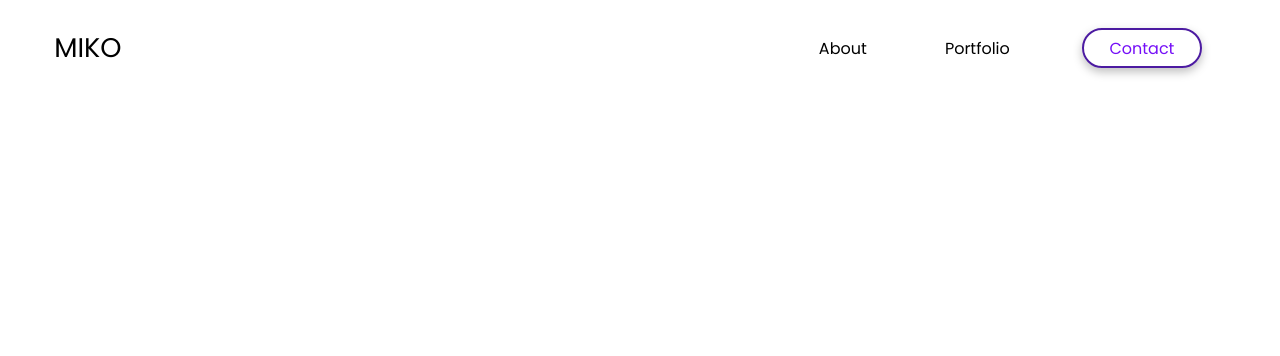
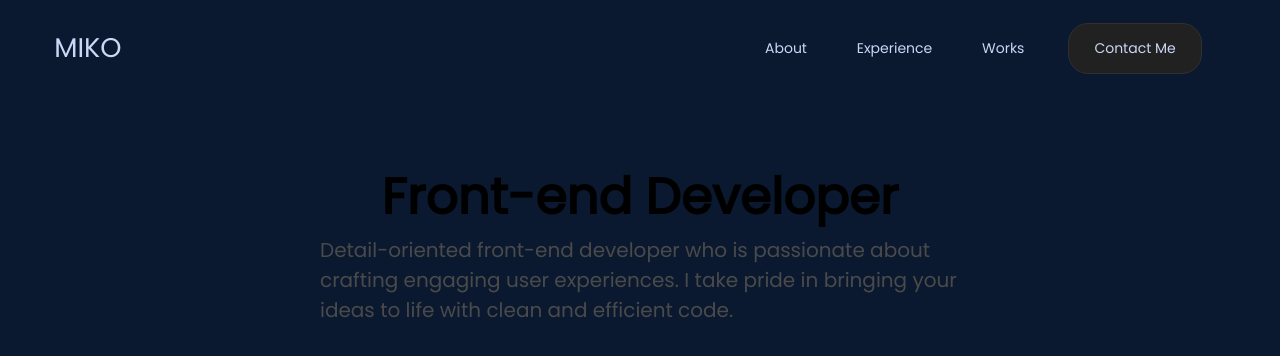
Before and after one commit to barreyrojohnmiko/personal-portfolio, a React (Create React App) app: page /home in a window 1280 px wide. Shown: the top 356 px of the page. Built offline with nearby package versions, Linux system fonts and the light colour scheme.

Commit message:
updated header

```diff
--- a/src/components/Home.css
+++ b/src/components/Home.css
@@ -1,7 +1,7 @@
 .main-component {
     height: 100vh;
     width: 100vw;
-    background: #ffffff;
+    background: #0a1930;
 }
 
 .header {
@@ -19,7 +19,7 @@
     font-style: normal;
     font-weight: 400;
     font-size: 27px;
-    color: #000000;
+    color: #CCD6F6;
     width: 10.2112676056338%;
 }
 
@@ -30,60 +30,54 @@
     width: 80.63380281690141%;
 }
 
-.header-btn-text-normal {
+.header-btn-text-spacing {
+    margin-left: 4%;
+}
+
+.header-btn-text {
     font-family: 'Poppins', sans-serif;
     font-style: normal;
     font-weight: 400;
-    font-size: 16px;
-    color: #000000;
+    font-size: 14px;
+    color: #CCD6F6;
 }
 
-.header-btn-text-special {
-    font-family: 'Poppins', sans-serif;
-    font-style: normal;
-    font-weight: 500;
-    font-size: 16px;
-    color: #750ff7;
+.header-btn-text:hover {
+    color: #C094D3;
 }
 
-.header-btn-text-normal:hover {
-    color: #750ff7;
-}
-
-.header-btn-text-special:hover {
-    color: #FFFFFF;
-    background: #750ff7;
-    border: none;
-}
-
-.btn-about {
+.btn-border {
     background: transparent;
     border: none;
 }
 
-.btn-about-link {
-    margin-left: 7%;
+.btn-contact-spacing {
+    margin-right: 2.53521126760563%;
+    margin-left: 4%;
 }
 
-.btn-resume {
-    background: transparent;
-    border: none;
+/* BODY */
+.about-dev {
+    display: flex;
+    justify-content: center;
+    align-items: center;
+    margin-top: 5%;
+    flex-direction: column;
+    padding-left: 25%;
+    padding-right: 25%;
 }
 
-.btn-resume-link {
-    margin-left: 7%;
+.job-title {
+    font-family: 'Poppins', sans-serif;
+    font-style: normal;
+    font-weight: bold;
+    font-size: 50px;
 }
 
-.btn-contact {
-    background: transparent;
-    border: 2px solid #4c1ba1;
-    height: 40px;
-    width: 120px;
-    box-shadow: 0px 4px 10px rgba(0, 0, 0, 0.25);
-    border-radius: 26px;
+.job-description {
+    font-family: 'Poppins', sans-serif;
+    font-style: normal;
+    font-weight: 300;
+    color: #4a4a4a;
+    font-size: 20px;
 }
-
-.btn-contact-link {
-    margin-right: 2.53521126760563%;
-    margin-left: 7%;
-}
--- a/src/components/Home.tsx
+++ b/src/components/Home.tsx
@@ -1,8 +1,9 @@
-import React, { useState} from "react";
+import React, { useState } from "react";
 import { Link } from "react-router-dom";
 
 import "./Home.css";
 import Card from "../views/Card";
+import AnimatedButton from "../views/AnimatedButton";
 
 const Home = () => {
   const [cardData, setCardData] = useState({
@@ -19,15 +20,29 @@ const Home = () => {
       <div className="header">
         <div className="header-logo">MIKO</div>
         <div className="header-menu">
-          <Link to="/about" className="btn-about-link">
-            <button className="header-btn-text-normal btn-about">About</button>
-          </Link>
-          <Link to="/portfolio" className="btn-resume-link">
-            <button className="header-btn-text-normal btn-resume">Portfolio</button>
-          </Link>
-          <Link to="/contact" className="btn-contact-link">
-            <button className="header-btn-text-special btn-contact">Contact</button>
-          </Link>
+          <div className="header-btn-text-spacing">
+            <button className="header-btn-text btn-border">About</button>
+          </div>
+          <div className="header-btn-text-spacing">
+            <button className="header-btn-text btn-border">Experience</button>
+          </div>
+          <div className="header-btn-text-spacing">
+            <button className="header-btn-text btn-border">Works</button>
+          </div>
+          <div className="btn-contact-spacing">
+            <AnimatedButton />
+          </div>
+        </div>
+      </div>
+
+      <div className="body">
+        <div className="about-dev">
+          <div className="job-title">Front-end Developer</div>
+          <div className="job-description">
+            Detail-oriented front-end developer who is passionate about crafting
+            engaging user experiences. I take pride in bringing your ideas to
+            life with clean and efficient code.
+          </div>
         </div>
       </div>
     </div>
--- /dev/null
+++ b/src/views/AnimatedButton.css
@@ -0,0 +1,96 @@
+.animated-button {
+    position: relative;
+    padding: 1em 1.8em;
+    outline: none;
+    border: 1px solid #303030;
+    background: #212121;
+    color: #CCD6F6;
+    font-size: 14px;
+    overflow: hidden;
+    transition: 0.2s;
+    border-radius: 20px;
+    cursor: pointer;
+    font-weight: 500;
+    font-family: 'Poppins', sans-serif;
+   }
+
+   .animated-button:hover {
+    box-shadow: 0 0 10px #ae00ff, 0 0 25px #001eff, 0 0 50px #ae00ff;
+    transition-delay: 0.6s;
+    color: #C094D3;
+   }
+
+   .animated-button span {
+    position: absolute;
+   }
+
+   .animated-button span:nth-child(1) {
+    top: 0;
+    left: -100%;
+    width: 100%;
+    height: 2px;
+    background: linear-gradient(90deg, transparent, #ae00ff);
+   }
+
+   .animated-button:hover span:nth-child(1) {
+    left: 100%;
+    transition: 0.7s;
+   }
+
+   .animated-button span:nth-child(3) {
+    bottom: 0;
+    right: -100%;
+    width: 100%;
+    height: 2px;
+    background: linear-gradient(90deg, transparent, #001eff);
+   }
+
+   .animated-button:hover span:nth-child(3) {
+    right: 100%;
+    transition: 0.7s;
+    transition-delay: 0.35s;
+   }
+
+   .animated-button span:nth-child(2) {
+    top: -100%;
+    right: 0;
+    width: 2px;
+    height: 100%;
+    background: linear-gradient(180deg, transparent, #ae00ff);
+   }
+
+   .animated-button:hover span:nth-child(2) {
+    top: 100%;
+    transition: 0.7s;
+    transition-delay: 0.17s;
+   }
+
+   .animated-button span:nth-child(4) {
+    bottom: -100%;
+    left: 0;
+    width: 2px;
+    height: 100%;
+    background: linear-gradient(360deg, transparent, #001eff);
+   }
+
+   .animated-button:hover span:nth-child(4) {
+    bottom: 100%;
+    transition: 0.7s;
+    transition-delay: 0.52s;
+   }
+
+   .animated-button:active {
+    background: #ae00af;
+    background: linear-gradient(to top right, #ae00af, #001eff);
+    color: #C9C1F3;
+    box-shadow: 0 0 8px #ae00ff, 0 0 8px #001eff, 0 0 8px #ae00ff;
+    transition: 0.1s;
+   }
+
+   .animated-button:active span:nth-child(1)
+   span:nth-child(2)
+   span:nth-child(2)
+   span:nth-child(2) {
+    transition: none;
+    transition-delay: none;
+   }
--- /dev/null
+++ b/src/views/AnimatedButton.tsx
@@ -0,0 +1,18 @@
+import React from "react";
+
+import "./AnimatedButton.css";
+
+const AnimatedButton = () => {
+  return (
+    <div>
+      <button className="animated-button">
+        <span></span>
+        <span></span>
+        <span></span>
+        <span></span> Contact Me
+      </button>
+    </div>
+  );
+};
+
+export default AnimatedButton;
```
